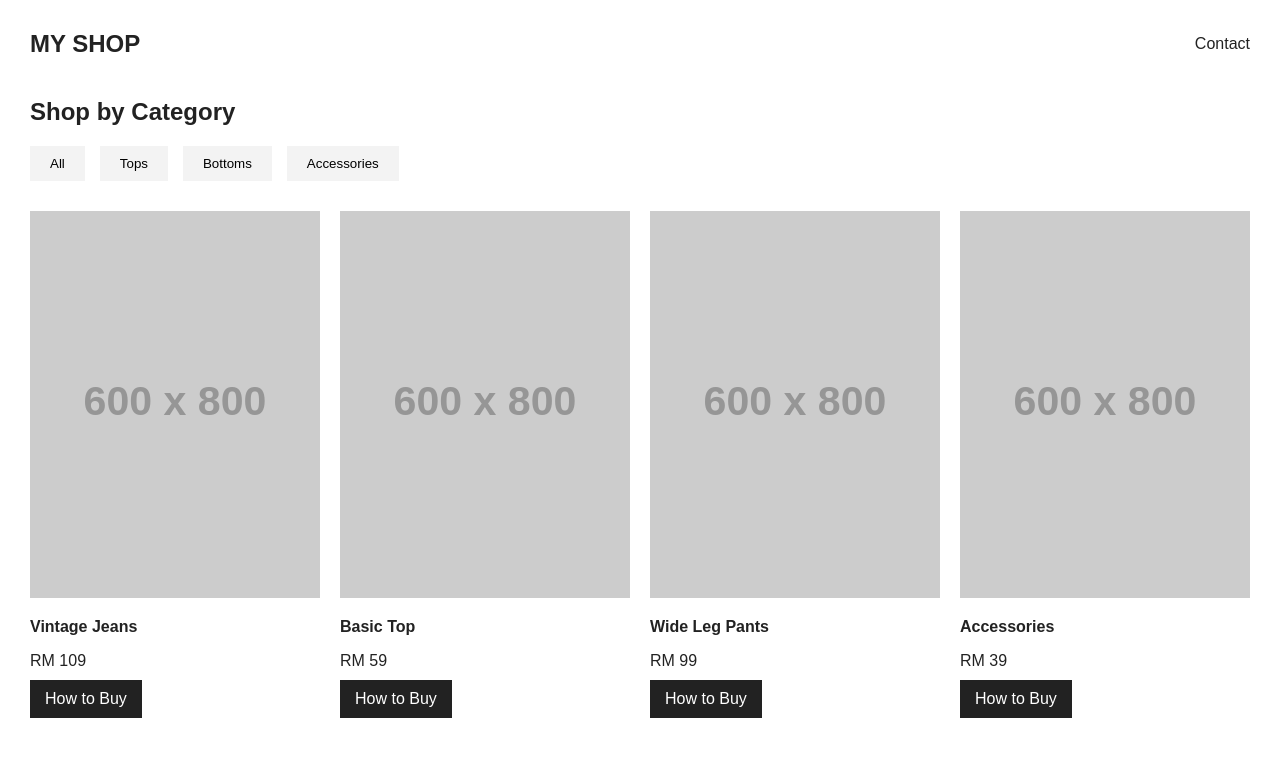
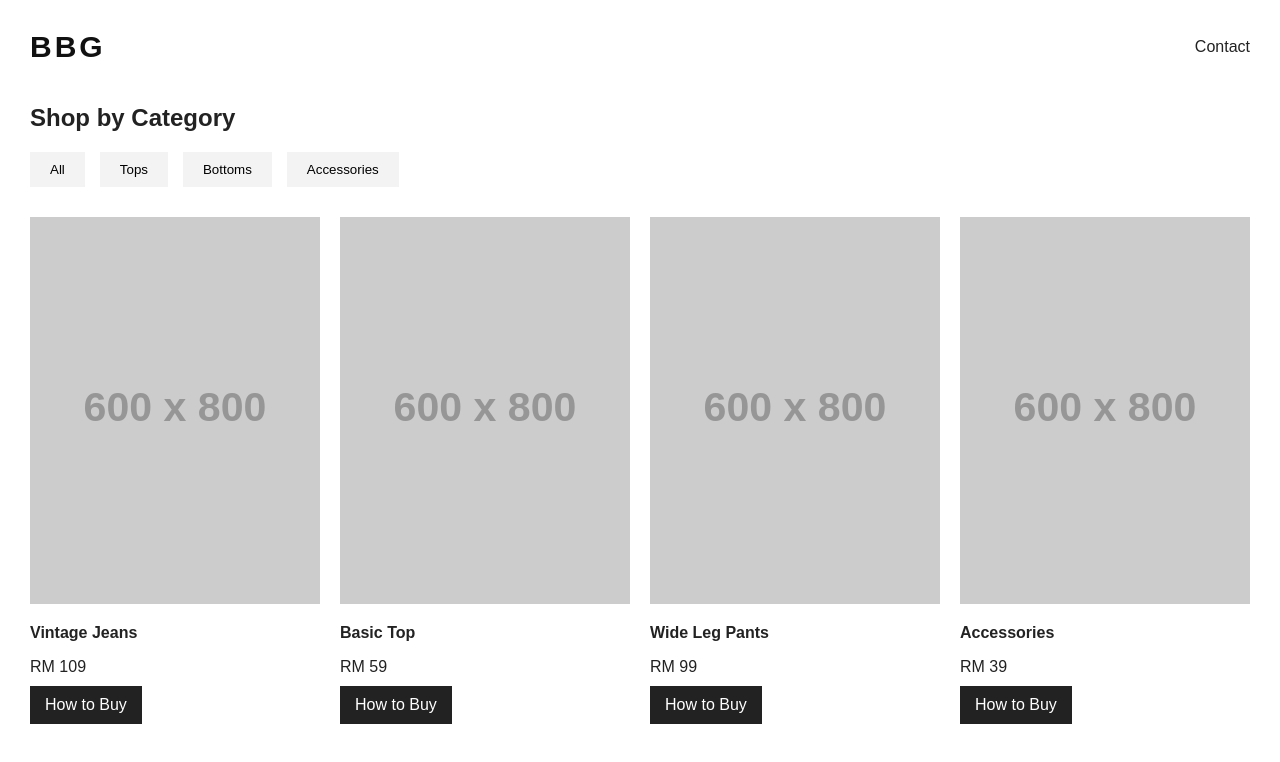
Before and after one commit to barbariangirllls/my-shop, a plain HTML site: page index.html in a window 1280 px wide. Drawn offline with Linux system fonts and the light colour scheme; placeholder pictures from the web are drawn by us.

Commit message:
Update BBG brand logo

```diff
--- a/index.html
+++ b/index.html
@@ -22,9 +22,11 @@
         }
 
         .logo {
-            font-size: 24px;
-            font-weight: bold;
-        }
+    font-size: 30px;
+    font-weight: 800;
+    letter-spacing: 3px;
+    color: #111111;
+}
 
         .categories {
             display: flex;
@@ -88,7 +90,7 @@
 <body>
 
     <header>
-        <div class="logo">MY SHOP</div>
+        <div class="logo">BBG</div>
         <div>Contact</div>
     </header>
 
```
